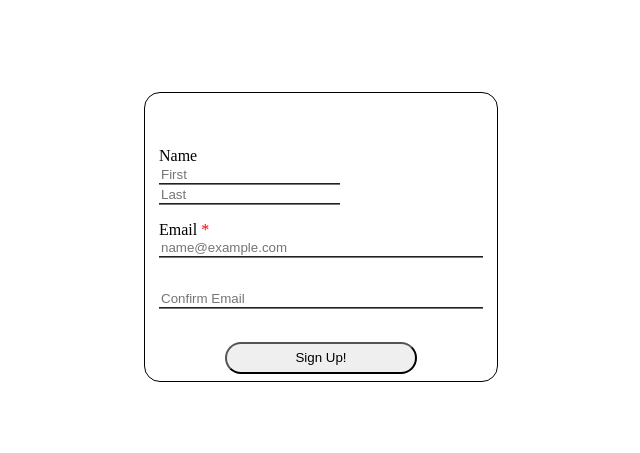
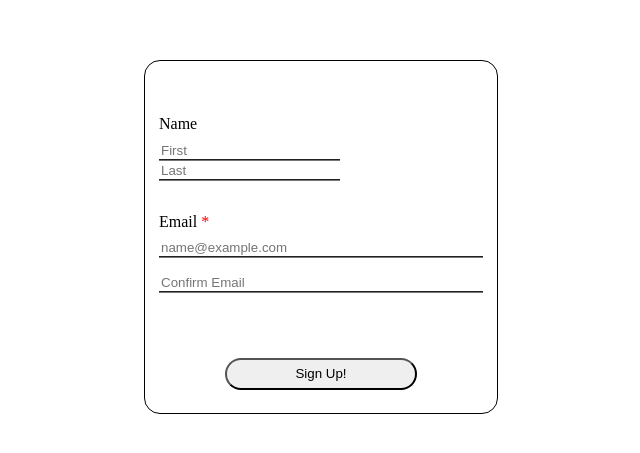
Before and after one commit to RobertShaw1/daily-ui, a plain HTML site: page 001/index.html in a window 1280 px wide. Shown: the part 171-624 px from the top of the page, without its empty margins (327-967 px from the left). Drawn offline with Linux system fonts and the light colour scheme.

Commit message:
styling - second iteration

```diff
--- a/001/index.html
+++ b/001/index.html
@@ -9,23 +9,29 @@
 <body>
   <div class="form-container">
     <form action="" method="post" id="sign-up">
-      <fieldset class="input">
-        <label for="name" class="name-label">Name</label>
+      <fieldset class="user-info">
+        <section>
+          <div class="label-block">
+            <label for="user" class="name-label">Name</label>
+          </div>
           <span>
             <input type="text" name="user" placeholder="First">
             <input type="text" name="user" placeholder="Last">
           </span>
+        </section>
 
+        <section>
           <div class="email-input">
-          <span>
+            <div class="label-block">
               <label for="email" class="email-label">Email</label>
               <label for="email" class="email-label" style="color:red">*</label>
-          </span>
+            </div>
             <input type="text" name="email" placeholder="name@example.com" required>
           </div>
           <div class="email-input">
             <input type="text" name="email" placeholder="Confirm Email" required>
           </div>
+        </section>
       </fieldset>
 
       <section class="submit">
--- a/001/style.css
+++ b/001/style.css
@@ -3,6 +3,8 @@ html, body {
   width: 100%;
 }
 
+/* INPUT STYLING */
+/* #region */
 input {
   border-bottom-style: groove;
   border-top-style: none;
@@ -13,13 +15,22 @@ input {
 input:focus {
   outline: none;
   border-bottom-color: red;
+  animation-name: input-select;
+  animation-duration: 1s;
 }
 
-button:focus, button:hover {
-  outline: none;
-  background-color: orange;
-  color: white;
+/* ANIMATIONS */
+/* #region */
+@keyframes input-select {
+  25% {border-bottom-color: orange;}
+  50% {border-bottom-color: orangered;}
+  100% {border-bottom-color: red;}
 }
+/* #endregion */
+/* END ANIMATIONS */
+
+/* #endregion */
+/* END INPUT STYLING */
 
 .form-container {
   height: 100%;
@@ -28,14 +39,8 @@ button:focus, button:hover {
   align-items: center;
 }
 
-.name-input, .email-input, .password-input {
-  margin: 1rem 0 1rem 0;
-  display: flex;
-  flex-direction: column;
-}
-
 #sign-up {
-  height: 18rem;
+  height: 22rem;
   width: 22rem;
   display: flex;
   justify-content: space-between;
@@ -47,12 +52,23 @@ button:focus, button:hover {
   border-radius: 1rem;
 }
 
-#sign-up .input {
+.user-info {
   margin-top: 3rem;
+  border: none;
+}
+
+fieldset section {
+  margin-bottom: 2rem;
+}
+
+.label-block {
+  margin-bottom: .5rem;
+}
+
+.name-input, .email-input, .password-input {
+  margin: 1rem 0 1rem 0;
   display: flex;
-  justify-content: flex-start;
   flex-direction: column;
-  border: none;
 }
 
 
@@ -65,3 +81,9 @@ button:focus, button:hover {
   width: 12rem;
   border-radius: 1rem;
 }
+
+button:focus, button:hover {
+  outline: none;
+  background-color: #FF8E0D;
+  color: white;
+}
```
Lines whose indentation alone changed are shown as unchanged.
